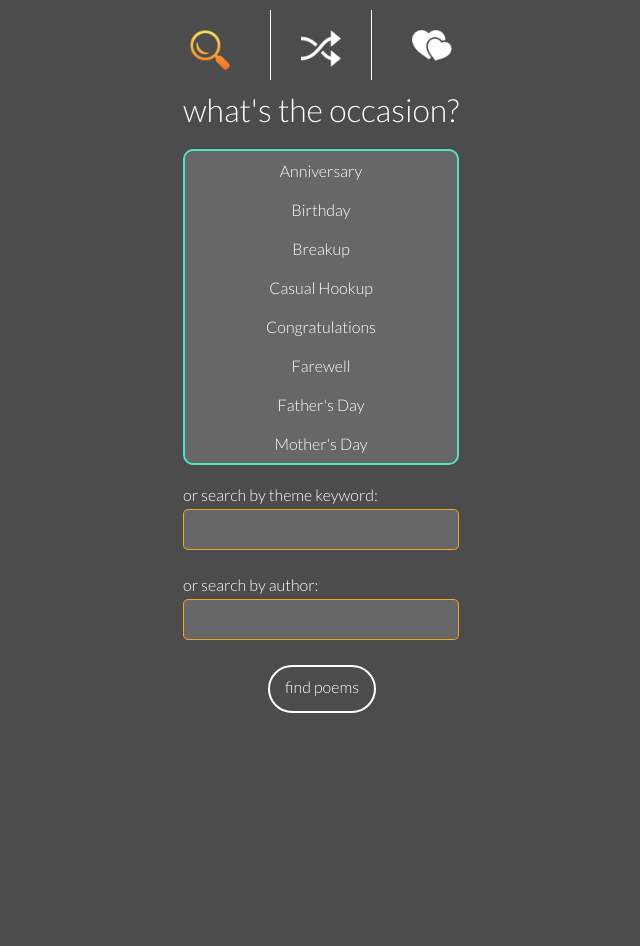
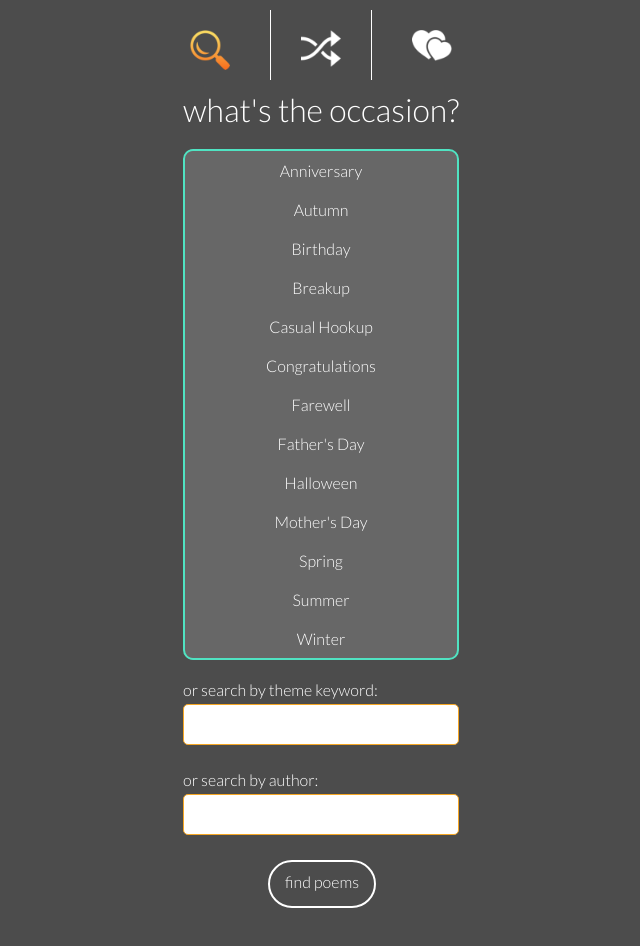
Before and after one commit to robinsola/Stanza-Angular, an Angular app: page /search in a window 1280 px wide. Shown: the top 946 px of the page, without its empty margins (319-959 px from the left). Built offline with nearby package versions, Linux system fonts and the light colour scheme.

Commit message:
add more occasions

```diff
--- a/src/app/search/search.component.html
+++ b/src/app/search/search.component.html
@@ -18,6 +18,12 @@
           <label>
             <input type="radio" name="occasion" value="anniversary">
             <span>Anniversary</span>
+          </label>
+        </div>
+        <div class="radio">
+          <label>
+            <input type="radio" name="occasion" value="autumn">
+            <span>Autumn</span>
           </label>
         </div>
         <div class="radio">
@@ -58,8 +64,32 @@
         </div>
         <div class="radio">
           <label>
+            <input type="radio" name="occasion" value="halloween">
+            <span>Halloween</span>
+          </label>
+        </div>
+        <div class="radio">
+          <label>
             <input type="radio" name="occasion" value="mother">
             <span>Mother's Day</span>
+          </label>
+        </div>
+        <div class="radio">
+          <label>
+            <input type="radio" name="occasion" value="spring">
+            <span>Spring</span>
+          </label>
+        </div>
+        <div class="radio">
+          <label>
+            <input type="radio" name="occasion" value="summer">
+            <span>Summer</span>
+          </label>
+        </div>
+        <div class="radio">
+          <label>
+            <input type="radio" name="occasion" value="winter">
+            <span>Winter</span>
           </label>
         </div>
       </div>
--- a/src/app/search/search.component.scss
+++ b/src/app/search/search.component.scss
@@ -66,9 +66,9 @@ img {
   }
   input[type="text"] {
     width: 100%;
-    color: white;
+    color: $darkgray;
     font-size: 1.5em;
-    background-color: rgba(255, 255, 255, 0.15);
+    background-color: rgba(255, 255, 255, 1);
     border: 1px solid $orange;
     border-radius: 5px;
     padding: 5px;
```
